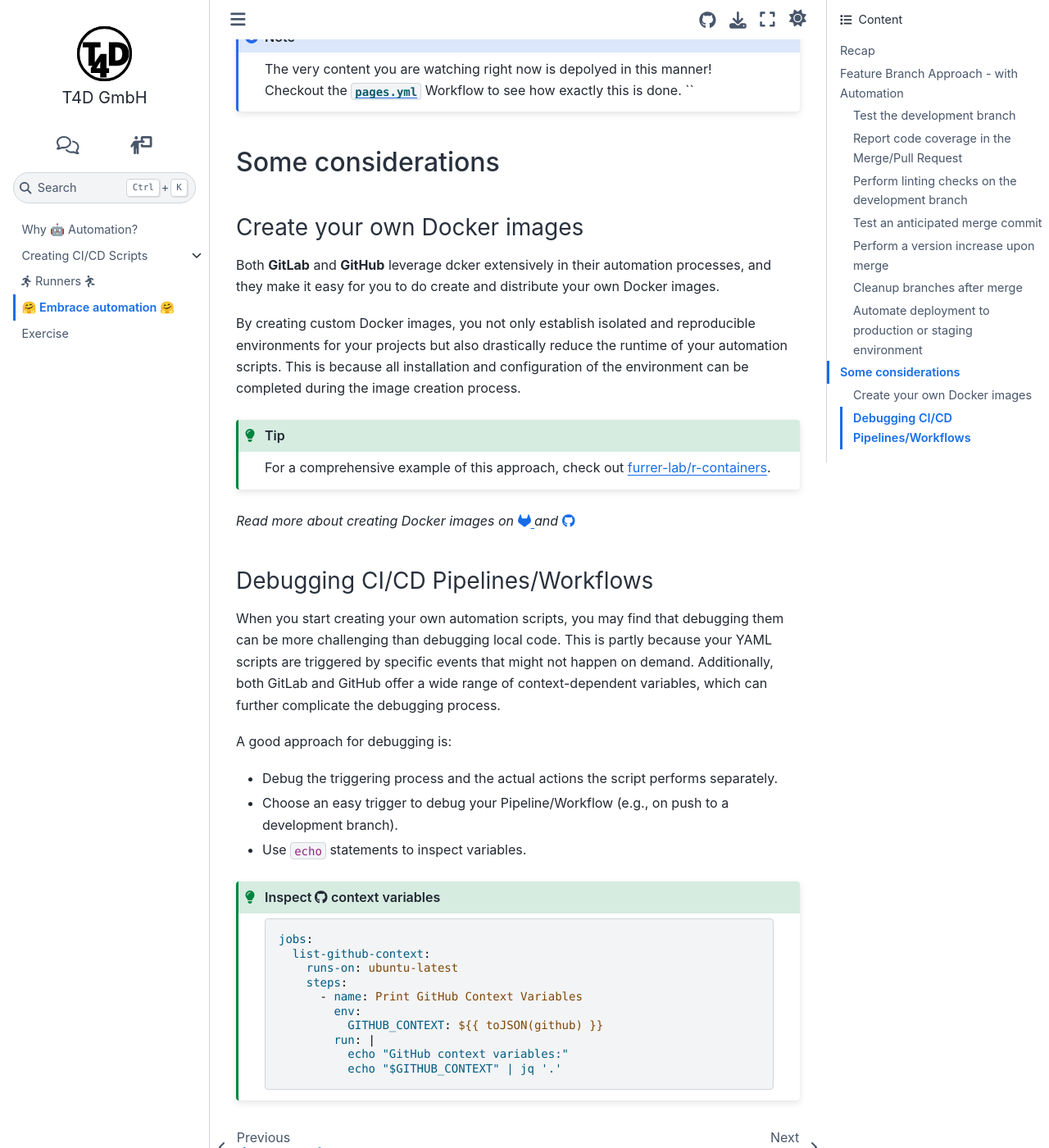
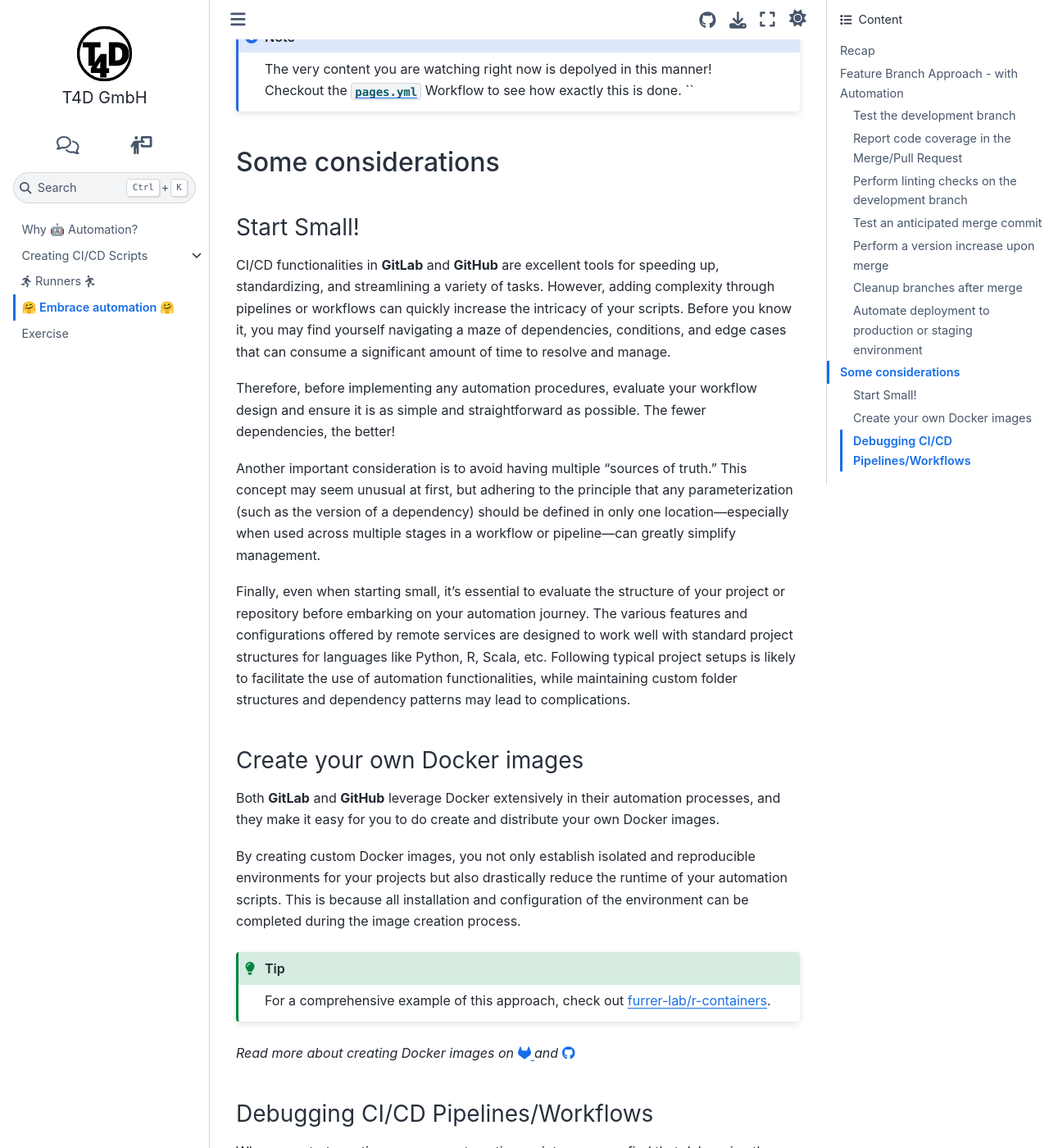
Before and after one commit to t4d-gmbh/ci-cd-workflows, a Sphinx documentation site: the page built from source/content/embrace_automation/index.md, in a window 1280 px wide and 1400 px high, scrolled down 3271 px. Shown: the whole window at 82% size. Built offline with Sphinx 7.4.7 and the Sphinx Book theme 1.1.4, drawn with Linux system fonts in a browser that asks for light colours; the version number could not be read and is left out.

Commit message:
adding small start; fix typo

````diff
--- a/source/content/embrace_automation/considerations/index.md
+++ b/source/content/embrace_automation/considerations/index.md
@@ -5,6 +5,7 @@
 ```{toctree}
 :maxdepth: 1
 
+./start_small
 ./own_docker
 ./debugging
 ```
--- a/source/content/embrace_automation/considerations/own_docker.md
+++ b/source/content/embrace_automation/considerations/own_docker.md
@@ -1,7 +1,7 @@
 ### Create your own Docker images
 
 {% if page %}
-Both **GitLab** and **GitHub** leverage dcker extensively in their automation processes, and they make it easy for you to do create and distribute your own Docker images.
+Both **GitLab** and **GitHub** leverage Docker extensively in their automation processes, and they make it easy for you to do create and distribute your own Docker images.
 
 By creating custom Docker images, you not only establish isolated and reproducible environments for your projects but also drastically reduce the runtime of your automation scripts. This is because all installation and configuration of the environment can be completed during the image creation process.
 
--- /dev/null
+++ b/source/content/embrace_automation/considerations/start_small.md
@@ -0,0 +1,28 @@
+### Start Small!
+
+{% if page %}
+CI/CD functionalities in **GitLab** and **GitHub** are excellent tools for speeding up, standardizing, and streamlining a variety of tasks.
+However, adding complexity through pipelines or workflows can quickly increase the intricacy of your scripts.
+Before you know it, you may find yourself navigating a maze of dependencies, conditions, and edge cases that can consume a significant amount of time to resolve and manage.
+
+Therefore, before implementing any automation procedures, evaluate your workflow design and ensure it is as simple and straightforward as possible.
+The fewer dependencies, the better!
+
+Another important consideration is to avoid having multiple "sources of truth."
+This concept may seem unusual at first, but adhering to the principle that any parameterization (such as the version of a dependency) should be defined in only one location—especially when used across multiple stages in a workflow or pipeline—can greatly simplify management.
+
+Finally, even when starting small, it's essential to evaluate the structure of your project or repository before embarking on your automation journey.
+The various features and configurations offered by remote services are designed to work well with standard project structures for languages like Python, R, Scala, etc.
+Following typical project setups is likely to facilitate the use of automation functionalities, while maintaining custom folder structures and dependency patterns may lead to complications.
+
+{% else %}
+**Complex pipelines and workflows** can quickly increase the intricacy of your automation scripts.
+
+- **Starting with simple, toy-like pipelines** allows you to experiment and learn without overwhelming complexity.
+- **Simplicity in workflow design** is crucial; ensure it is as straightforward as possible.
+    - **Fewer dependencies** lead to easier management and maintenance.
+- **Avoiding multiple sources of truth** helps simplify management.
+    - **Parameterization** (like dependency versions) should be defined in only one location, especially when used across multiple stages in a workflow or pipeline.
+- **Evaluating project structure** before automation is essential.
+    - **Standard project setups** for languages like Python, R, and Scala facilitate the use of automation functionalities, while custom structures may lead to complications.
+{% endif %}
--- a/source/content/embrace_automation/index.md
+++ b/source/content/embrace_automation/index.md
@@ -17,6 +17,8 @@
 ```
 ```{include} ./considerations/index.md
 ```
+```{include} ./considerations/start_small.md
+```
 ```{include} ./considerations/own_docker.md
 ```
 ```{include} ./considerations/debugging.md
````
Also changed, not shown: other parts of source/content/embrace_automation/considerations/own_docker.md (+1 -1 lines).
